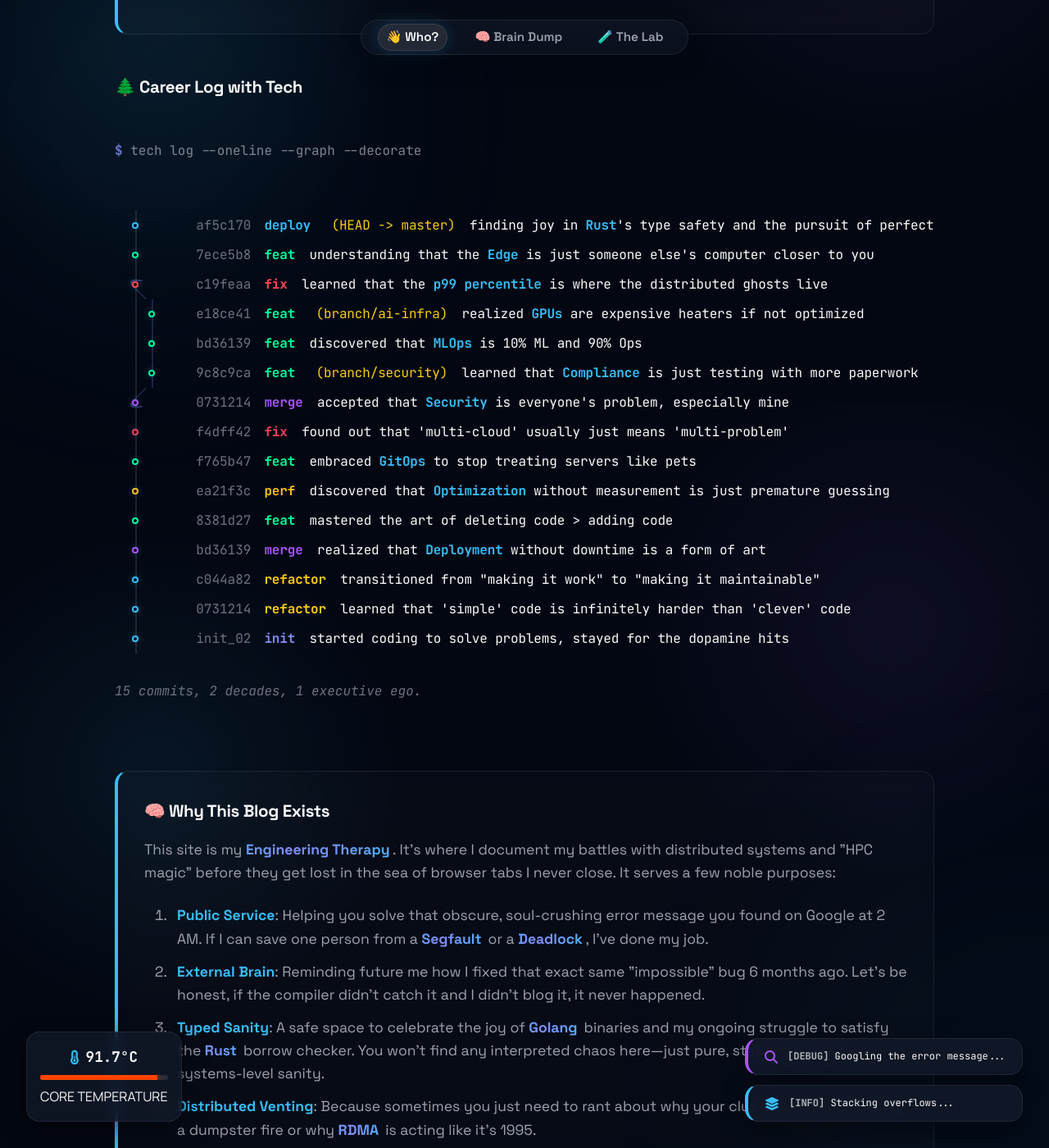
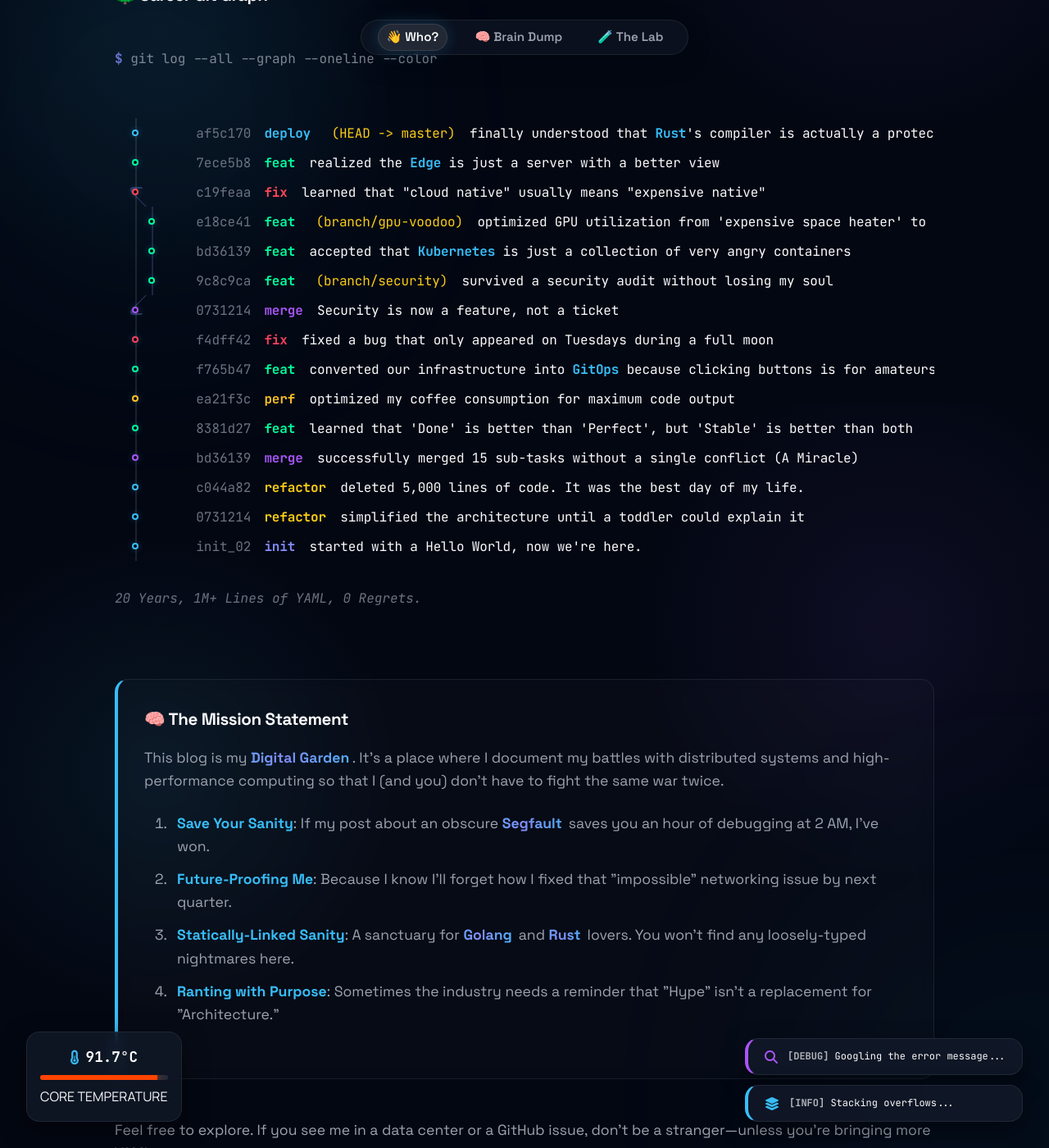
Before and after one commit to kodelint/kodelint.github.io, a Jekyll site: the page built from index.md, in a window 1280 px wide and 1400 px high, scrolled down 2208 px. Shown: the whole window at 82% size. Built offline with Jekyll 4.4.1, drawn with Linux system fonts in a browser that asks for light colours; nearby versions of some CDN libraries; some of the changed text lies outside the part shown.

Commit message:
feat(about): refresh about page content with enhanced SRE-focused wit
- Update 'whoami' terminal header command and status message.
- Refine 'Legacy Log' and 'Infrastructure Alchemist' descriptions.
- Modernize the tech graph commit messages and stats.
- Polish the mission statement and digital garden analogy.
- Update the signature section with optimized witticisms.

```diff
--- a/index.md
+++ b/index.md
@@ -6,63 +6,63 @@
 <div class="terminal-header">
   <canvas id="matrix-canvas"></canvas>
   <div class="command">
-    <span class="prompt-symbol">λ</span> whoami
+    <span class="prompt-symbol">λ</span> whoami --detailed
     <span class="cursor"></span>
   </div>
   <div class="status-widget">
     <div class="pulse-dot"></div>
-    <span>[STATUS] Currently satisfying the Rust borrow checker...</span>
+    <span>[STATUS] Currently fighting a race condition in my coffee machine...</span>
   </div>
 </div>
 
 <div class="hero-section">
   <div class="intro-container">
     <div class="intro-header">
-       <span class="wave">👋</span> <span class="gradient-text">Oh, hi! You found my corner of the internet.</span>
+       <span class="wave">👋</span> <span class="gradient-text">Connection established. Welcome to my local host.</span>
     </div>
     <p>
-      I’m <span class="highlight-cyan">Satyajit Roy</span>, but you can call me <span class="highlight-indigo">Roy</span>. (It saves syllables for more important things, like variable naming debates).
+      I’m <span class="highlight-cyan">Satyajit Roy</span>, better known as <span class="highlight-indigo">Roy</span>. (Because 'Satyajit' is a beautiful name, but 'Roy' is just one syllable—optimized for low-latency communication).
     </p>
     <p class="role-badges">
-      <span class="badge">Technologist</span>
-      <span class="badge">Problem-Solver</span>
-      <span class="badge">Chief Automation Officer</span>
+      <span class="badge">SRE Architect</span>
+      <span class="badge">Platform Mechanic</span>
+      <span class="badge">YAML Wrangler</span>
     </p>
   </div>
 
   <div class="content-card story-card">
-    <h3>🦖 The Origin Story <span class="sub-title">(20+ Years of "It Works on My Machine")</span></h3>
+    <h3>🦖 The Legacy Log <span class="sub-title">(20+ Years of Debugging the Undebuggable)</span></h3>
 
     <p>
-      I’ve been in the game long enough to remember when "The Cloud" was just something that ruined your picnic. I’ve journeyed from the dark ages of <span class="tooltip-container">Solaris Zones<span class="tooltip-box"><b>Ancient Magic [ancient]</b>Hard partitions from a time when servers were the size of refrigerators and 'uptime' was measured in years, not pod restarts.</span></span> and <span class="tooltip-container">LXC<span class="tooltip-box"><b>Docker's Granddad [history]</b>The bridge between 'it's a VM' and 'it's a container'. Mostly used today by people who actually understand how Linux namespaces work.</span></span> through the shiny, chaotic world of <span class="tooltip-container">Kubernetes<span class="tooltip-box"><b>Kubernetes [man]</b>The orchestrator of everything. YAML monsters and Pod herding included.</span></span>, and now into the era of babysitting massive <span class="tooltip-container">NVIDIA GPU clusters<span class="tooltip-box"><b>Money Pit [noun]</b>A hole in the ground where you throw venture capital in exchange for heat and slightly faster matrix multiplication.</span></span>.
+      I started my journey when "The Cloud" was still just a weather pattern and "scaling" meant buying a bigger physical server. I’ve seen technology evolve from the manual labor of <span class="tooltip-container">Solaris Zones<span class="tooltip-box"><b>Digital Fossils [archaic]</b>A time when we treated servers like precious pets instead of disposable cattle.</span></span> to the automated chaos of <span class="tooltip-container">Kubernetes<span class="tooltip-box"><b>The YAML Generator [tool]</b>A system designed to turn simple ideas into 4,000 lines of configuration.</span></span>.
     </p>
 
     <div class="story-highlight">
-      Basically, I’ve spent two decades watching tech hypes rise, fall, and get rebranded while building high-performing <span class="tooltip-container">SRE, DevOps, and Platform Security<span class="tooltip-box"><b>The Holy Trinity [myth]</b>Three distinct roles that managers think can be filled by one person with "passion" and "grit".</span></span> teams. These days, when I'm not wrestling with <span class="tooltip-container">YAML<span class="tooltip-box"><b>YAML [man]</b>Yet Another Markup Language. Or as I call it: Indentation-induced Engineering Therapy.</span></span>, I'm the <span class="tooltip-container">AI Plumber<span class="tooltip-box"><b>Mario for Models [job]</b>I don't rescue princesses; I unclog data pipes and make sure the tensors flow in the right direction.</span></span>—making the hardware sweat so the models don't have to. I specialize in squeezing every last drop of performance out of GPUs until the data center smells slightly like ozone and your inference costs stop orbiting Saturn.
+      For two decades, I’ve been the person standing between high-performing systems and total entropy. Whether it's building resilient <span class="tooltip-container">Platform Security<span class="tooltip-box"><b>The Shield [role]</b>Making sure the 'admin/admin' strategy dies a quiet, painful death.</span></span> or squeezing peak performance out of <span class="tooltip-container">NVIDIA GPU clusters<span class="tooltip-box"><b>The Furnace [hardware]</b>Where we burn money to make tensors move slightly faster.</span></span>, I thrive where the hardware starts to smoke. Currently, I'm specializing as an <span class="tooltip-container">Infrastructure Alchemist<span class="tooltip-box"><b>Lead into Gold [job]</b>Turning messy data and unstable clusters into high-uptime gold.</span></span>, ensuring that your AI models have enough GPU juice to change the world without bankrupting the company.
     </div>
 
     <p class="goal-text">
-       My goal has always been the same: building systems that are smart enough to scale and stable enough to <span class="tooltip-container">not<span class="tooltip-box"><b>The Dream [concept]</b>A theoretical state of existence where my pager doesn't sound like a dubstep concert at 3 AM.</span></span> wake everyone up at 3 AM on a Saturday.
+       My philosophy is simple: If a task takes more than two minutes, automate it. If a system wakes me up at 3 AM, fix it so it stays dead until Monday morning.
     </p>
 
   </div>
 
   <div class="content-card info-card">
-    <h3>🛠️ What I Actually Do:</h3>
+    <h3>🛠️ My Current Stack (and Occasional Nemesis):</h3>
     <ul>
-      <li>⚙️ <strong>Engineering & Architecture</strong>: Drawing boxes and arrows that eventually become expensive, resilient infrastructure.</li>
-      <li>☁️ <strong>Cloud & AI Scale</strong>: Turning <span class="tooltip-container">"It works in dev"<span class="tooltip-box"><b>The Great Lie [phrase]</b>A contractual disclaimer meaning "It ran on my MacBook once, so good luck with your Linux kernel version."</span></span> into <span class="tooltip-container">"It works for everyone"<span class="tooltip-box"><b>Utopia [fiction]</b>A mythical land where dependencies match, versions align, and users read documentation.</span></span> without the CFO having a heart attack.</li>
-      <li>🏎️ <strong>HPC & GPU Tuning</strong>: Squeezing performance out of hardware using <span class="tooltip-container"><strong>RDMA</strong><span class="tooltip-box"><b>Speed Demon [tech]</b>Skipping the CPU like it's a slow middle manager. Direct memory access for the impatient.</span></span>, <span class="tooltip-container"><strong>InfiniBand</strong><span class="tooltip-box"><b>The Fast Lane [tech]</b>Networking so fast it makes Ethernet look like a carrier pigeon with a broken wing. Expensive, temperamental, and absolutely glorious.</span></span>, and sheer willpower.</li>
-      <li>🔐 <strong>Security-First Thinking</strong>: Because <span class="tooltip-container">"admin/admin"<span class="tooltip-box"><b>Security Through Laziness [strategy]</b>If the password is easy to guess, maybe the hackers will think it's a trap and leave.</span></span> is still not a valid security strategy, even in the age of AI.</li>
-      <li>🚀 <strong>Team Building</strong>: Hiring smart people and then trying hard not to get in their way.</li>
+      <li>⚙️ <strong>SRE & Platform Engineering</strong>: Building the bridges that developers cross to get to production.</li>
+      <li>☁️ <strong>GPU & AI Orchestration</strong>: Babysitting H100s and making sure <span class="tooltip-container"><strong>InfiniBand</strong><span class="tooltip-box"><b>Black Magic [networking]</b>Networking so fast it violates the laws of physics and my patience.</span></span> doesn't behave like dial-up.</li>
+      <li>🏎️ <strong>Performance Optimization</strong>: Using <span class="tooltip-container"><strong>RDMA</strong><span class="tooltip-box"><b>Shortcut [tech]</b>Because the CPU kernel is just a slow middleman we don't need.</span></span> to make data move at the speed of thought.</li>
+      <li>🔐 <strong>DevSecOps</strong>: Baking security into the pipeline so it's not a burnt topping at the end.</li>
+      <li>🚀 <strong>Mentorship</strong>: Teaching the next generation that 'Force Push' is a tool, not a lifestyle choice.</li>
     </ul>
   </div>
 </div>
 
 <div class="hero-section">
-  <h3>🌲 Career Log with Tech</h3>
+  <h3>🌲 Career Git Graph</h3>
   <div class="terminal-prompt">
-    <span class="symbol">$</span> tech log --oneline --graph --decorate
+    <span class="symbol">$</span> git log --all --graph --oneline --color
   </div>
 </div>
 
@@ -71,7 +71,7 @@
     <div class="graph-lane"><div class="graph-dot l0"></div></div>
     <div class="graph-content">
       <span class="graph-hash">af5c170</span>
-      <span class="graph-msg"><span class="type deploy">deploy</span> <span class="ref">(HEAD -> master)</span> finding joy in <strong>Rust</strong>'s type safety and the pursuit of perfect systems</span>
+      <span class="graph-msg"><span class="type deploy">deploy</span> <span class="ref">(HEAD -> master)</span> finally understood that <strong>Rust</strong>'s compiler is actually a protective parent</span>
     </div>
   </div>
 
@@ -79,7 +79,7 @@
     <div class="graph-lane"><div class="graph-dot l0"></div></div>
     <div class="graph-content">
       <span class="graph-hash">7ece5b8</span>
-      <span class="graph-msg"><span class="type feat">feat</span> understanding that the <strong>Edge</strong> is just someone else's computer closer to you</span>
+      <span class="graph-msg"><span class="type feat">feat</span> realized the <strong>Edge</strong> is just a server with a better view</span>
     </div>
   </div>
   <div class="graph-commit hotfix">
@@ -89,7 +89,7 @@
     </div>
     <div class="graph-content">
       <span class="graph-hash">c19feaa</span>
-      <span class="graph-msg"><span class="type hotfix">fix</span> learned that the <strong>p99 percentile</strong> is where the distributed ghosts live</span>
+      <span class="graph-msg"><span class="type hotfix">fix</span> learned that "cloud native" usually means "expensive native"</span>
     </div>
   </div>
 
@@ -97,7 +97,7 @@
     <div class="graph-lane"><div class="graph-dot l1"></div></div>
     <div class="graph-content">
       <span class="graph-hash">e18ce41</span>
-      <span class="graph-msg"><span class="type feat">feat</span> <span class="ref">(branch/ai-infra)</span> realized <strong>GPUs</strong> are expensive heaters if not optimized</span>
+      <span class="graph-msg"><span class="type feat">feat</span> <span class="ref">(branch/gpu-voodoo)</span> optimized GPU utilization from 'expensive space heater' to 'inference machine'</span>
     </div>
   </div>
 
@@ -105,7 +105,7 @@
     <div class="graph-lane"><div class="graph-dot l1"></div></div>
     <div class="graph-content">
       <span class="graph-hash">bd36139</span>
-      <span class="graph-msg"><span class="type feat">feat</span> discovered that <strong>MLOps</strong> is 10% ML and 90% Ops</span>
+      <span class="graph-msg"><span class="type feat">feat</span> accepted that <strong>Kubernetes</strong> is just a collection of very angry containers</span>
     </div>
   </div>
 
@@ -113,7 +113,7 @@
     <div class="graph-lane"><div class="graph-dot l1"></div></div>
     <div class="graph-content">
       <span class="graph-hash">9c8c9ca</span>
-      <span class="graph-msg"><span class="type feat">feat</span> <span class="ref">(branch/security)</span> learned that <strong>Compliance</strong> is just testing with more paperwork</span>
+      <span class="graph-msg"><span class="type feat">feat</span> <span class="ref">(branch/security)</span> survived a security audit without losing my soul</span>
     </div>
   </div>
 
@@ -124,7 +124,7 @@
     </div>
     <div class="graph-content">
       <span class="graph-hash">0731214</span>
-      <span class="graph-msg"><span class="type merge">merge</span> accepted that <strong>Security</strong> is everyone's problem, especially mine</span>
+      <span class="graph-msg"><span class="type merge">merge</span> Security is now a feature, not a ticket</span>
     </div>
   </div>
 
@@ -132,7 +132,7 @@
     <div class="graph-lane"><div class="graph-dot l0"></div></div>
     <div class="graph-content">
       <span class="graph-hash">f4dff42</span>
-      <span class="graph-msg"><span class="type fix">fix</span> found out that 'multi-cloud' usually just means 'multi-problem'</span>
+      <span class="graph-msg"><span class="type fix">fix</span> fixed a bug that only appeared on Tuesdays during a full moon</span>
     </div>
   </div>
 
@@ -140,7 +140,7 @@
     <div class="graph-lane"><div class="graph-dot l0"></div></div>
     <div class="graph-content">
       <span class="graph-hash">f765b47</span>
-      <span class="graph-msg"><span class="type feat">feat</span> embraced <strong>GitOps</strong> to stop treating servers like pets</span>
+      <span class="graph-msg"><span class="type feat">feat</span> converted our infrastructure into <strong>GitOps</strong> because clicking buttons is for amateurs</span>
     </div>
   </div>
 
@@ -148,7 +148,7 @@
     <div class="graph-lane"><div class="graph-dot l0"></div></div>
     <div class="graph-content">
       <span class="graph-hash">ea21f3c</span>
-      <span class="graph-msg"><span class="type perf">perf</span> discovered that <strong>Optimization</strong> without measurement is just premature guessing</span>
+      <span class="graph-msg"><span class="type perf">perf</span> optimized my coffee consumption for maximum code output</span>
 
     </div>
 
@@ -158,7 +158,7 @@
     <div class="graph-lane"><div class="graph-dot l0"></div></div>
     <div class="graph-content">
       <span class="graph-hash">8381d27</span>
-      <span class="graph-msg"><span class="type feat">feat</span> mastered the art of deleting code > adding code</span>
+      <span class="graph-msg"><span class="type feat">feat</span> learned that 'Done' is better than 'Perfect', but 'Stable' is better than both</span>
     </div>
   </div>
 
@@ -166,7 +166,7 @@
     <div class="graph-lane"><div class="graph-dot l0"></div></div>
     <div class="graph-content">
       <span class="graph-hash">bd36139</span>
-      <span class="graph-msg"><span class="type merge">merge</span> realized that <strong>Deployment</strong> without downtime is a form of art</span>
+      <span class="graph-msg"><span class="type merge">merge</span> successfully merged 15 sub-tasks without a single conflict (A Miracle)</span>
     </div>
   </div>
 
@@ -174,7 +174,7 @@
     <div class="graph-lane"><div class="graph-dot l0"></div></div>
     <div class="graph-content">
       <span class="graph-hash">c044a82</span>
-      <span class="graph-msg"><span class="type refactor">refactor</span> transitioned from "making it work" to "making it maintainable"</span>
+      <span class="graph-msg"><span class="type refactor">refactor</span> deleted 5,000 lines of code. It was the best day of my life.</span>
     </div>
   </div>
 
@@ -182,7 +182,7 @@
     <div class="graph-lane"><div class="graph-dot l0"></div></div>
     <div class="graph-content">
       <span class="graph-hash">0731214</span>
-      <span class="graph-msg"><span class="type refactor">refactor</span> learned that 'simple' code is infinitely harder than 'clever' code</span>
+      <span class="graph-msg"><span class="type refactor">refactor</span> simplified the architecture until a toddler could explain it</span>
     </div>
   </div>
 
@@ -190,38 +190,38 @@
     <div class="graph-lane"><div class="graph-dot l0"></div></div>
     <div class="graph-content">
       <span class="graph-hash">init_02</span>
-      <span class="graph-msg"><span class="type init">init</span> started coding to solve problems, stayed for the dopamine hits</span>
+      <span class="graph-msg"><span class="type init">init</span> started with a Hello World, now we're here.</span>
     </div>
   </div>
 
   <div class="graph-stats">
-    15 commits, 2 decades, 1 executive ego.
+    20 Years, 1M+ Lines of YAML, 0 Regrets.
   </div>
 
 </div>
 <div class="hero-section">
   <div class="content-card info-card">
-    <h3>🧠 Why This Blog Exists</h3>
+    <h3>🧠 The Mission Statement</h3>
     <p>
-      This site is my <span class="tooltip-container">Engineering Therapy<span class="tooltip-box"><b>Screaming into the Void [activity]</b>Cheaper than a therapist, but with more YAML syntax errors.</span></span>. It’s where I document my battles with distributed systems and "HPC magic" before they get lost in the sea of browser tabs I never close. It serves a few noble purposes:
+      This blog is my <span class="tooltip-container">Digital Garden<span class="tooltip-box"><b>Mind Dump [activity]</b>Planting ideas and watching them grow into complex bugs.</span></span>. It's a place where I document my battles with distributed systems and high-performance computing so that I (and you) don't have to fight the same war twice.
     </p>
     <ol>
-      <li><strong>Public Service</strong>: Helping you solve that obscure, soul-crushing error message you found on Google at 2 AM. If I can save one person from a <span class="tooltip-container">Segfault<span class="tooltip-box"><b>Memory Amnesia [error]</b>The program tried to touch a memory it didn't own. It's like walking into a stranger's house and getting kicked out immediately.</span></span> or a <span class="tooltip-container">Deadlock<span class="tooltip-box"><b>Mexican Standoff [state]</b>Thread A wants Resource B. Thread B wants Resource A. They both die waiting. Tragic.</span></span>, I’ve done my job.</li>
-      <li><strong>External Brain</strong>: Reminding future me how I fixed that exact same "impossible" bug 6 months ago. Let's be honest, if the compiler didn't catch it and I didn't blog it, it never happened.</li>
-      <li><strong>Typed Sanity</strong>: A safe space to celebrate the joy of <span class="tooltip-container">Golang<span class="tooltip-box"><b>Gopher Power [lang]</b>Google's way of saying "I trust you with concurrency, but not with generics (initially)."</span></span> binaries and my ongoing struggle to satisfy the <span class="tooltip-container">Rust<span class="tooltip-box"><b>The Borrower [lang]</b>It treats you like a toddler with scissors. "No! You can't have mutable access!"</span></span> borrow checker. You won't find any interpreted chaos here—just pure, statically-linked systems-level sanity.</li>
-      <li><strong>Distributed Venting</strong>: Because sometimes you just need to rant about why your cluster state is currently a dumpster fire or why <span class="tooltip-container">RDMA<span class="tooltip-box"><b>Speed Demon [tech]</b>Skipping the CPU like it's a slow middle manager. Direct memory access for the impatient.</span></span> is acting like it's 1995.</li>
+      <li><strong>Save Your Sanity</strong>: If my post about an obscure <span class="tooltip-container">Segfault<span class="tooltip-box"><b>Memory Oops [error]</b>The digital version of forgetting why you walked into a room.</span></span> saves you an hour of debugging at 2 AM, I've won.</li>
+      <li><strong>Future-Proofing Me</strong>: Because I know I’ll forget how I fixed that "impossible" networking issue by next quarter.</li>
+      <li><strong>Statically-Linked Sanity</strong>: A sanctuary for <span class="tooltip-container">Golang<span class="tooltip-box"><b>Gopher Magic [lang]</b>Simple, fast, and remarkably good at hiding its lack of generics for years.</span></span> and <span class="tooltip-container">Rust<span class="tooltip-box"><b>The Enforcer [lang]</b>A language that treats you like you're irresponsible, and it's usually right.</span></span> lovers. You won't find any loosely-typed nightmares here.</li>
+      <li><strong>Ranting with Purpose</strong>: Sometimes the industry needs a reminder that "Hype" isn't a replacement for "Architecture."</li>
     </ol>
 
   </div>
 </div>
 
-<p>Thanks for stopping by. If you see me in a data center, a Slack thread, or wrestling with a borrow checker, say hi!</p>
+<p>Feel free to explore. If you see me in a data center or a GitHub issue, don't be a stranger—unless you're bringing more YAML.</p>
 
 <div class="signature-section">
   <div class="signature-visual">
     <img src="/assets/uploads/developer.png" alt="Coding GIF"/>
   </div>
   <blockquote class="signature-quote">
-    "I transpile <span class="tooltip-container">Caffeine<span class="tooltip-box"><b>Legal Performance Enhancers [drug]</b>The only fuel source compatible with my nervous system.</span></span> into <span class="tooltip-container">Spaghetti Code<span class="tooltip-box"><b>Job Security [concept]</b>If I can't read it, neither can the AI replacer.</span></span> and deploy <span class="tooltip-container">Hope<span class="tooltip-box"><b>Strategy [plan]</b>The primary scaling mechanism for 3AM deployments.</span></span> to production. My <span class="tooltip-container">Cloud Architecture<span class="tooltip-box"><b>Modern Art [noun]</b>Drawing expensive squares until the AWS bill arrives.</span></span> is just boxes connected by <span class="tooltip-container">Race Conditions<span class="tooltip-box"><b>Surprise Mechanics [feature]</b>Threading issues that only appear during important demos.</span></span>." <span style="color: var(--accent-primary);"> — That's Me!! </span>
+    "I convert <span class="tooltip-container">Pizza<span class="tooltip-box"><b>Core Fuel [food]</b>The only thing that scales as well as my clusters.</span></span> into <span class="tooltip-container">Resilient Infrastructure<span class="tooltip-box"><b>Job Security [outcome]</b>Systems so stable they make me look like I know what I'm doing.</span></span> and deploy <span class="tooltip-container">Confidence<span class="tooltip-box"><b>Fallback Plan [strategy]</b>What I tell the stakeholders while I'm actually praying to the demo gods.</span></span> to production. My <span class="tooltip-container">Cloud Strategy<span class="tooltip-box"><b>Expensive Art [noun]</b>Modern architecture: Paying Jeff Bezos to host my mistakes.</span></span> is 90% logic and 10% hoping the InfiniBand stays connected." <span style="color: var(--accent-primary);"> — Roy </span>
   </blockquote>
 </div>
```
